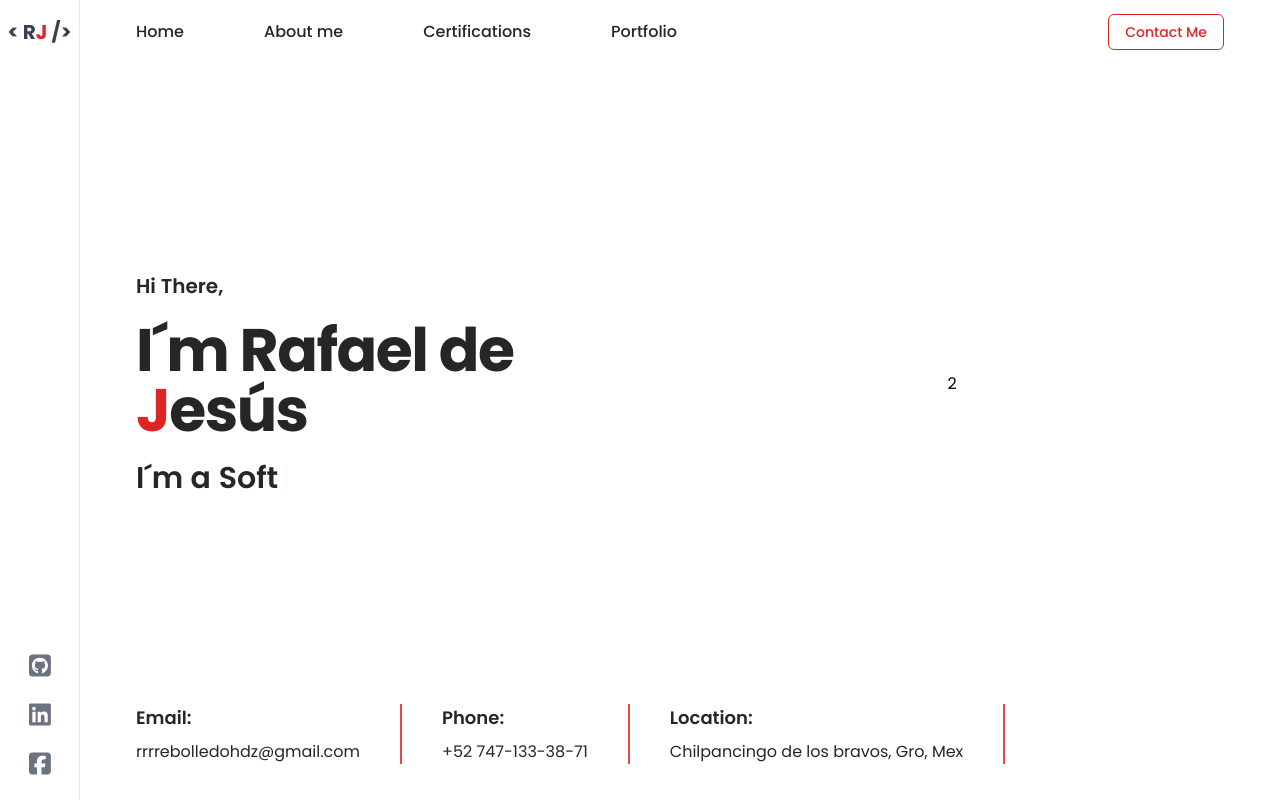
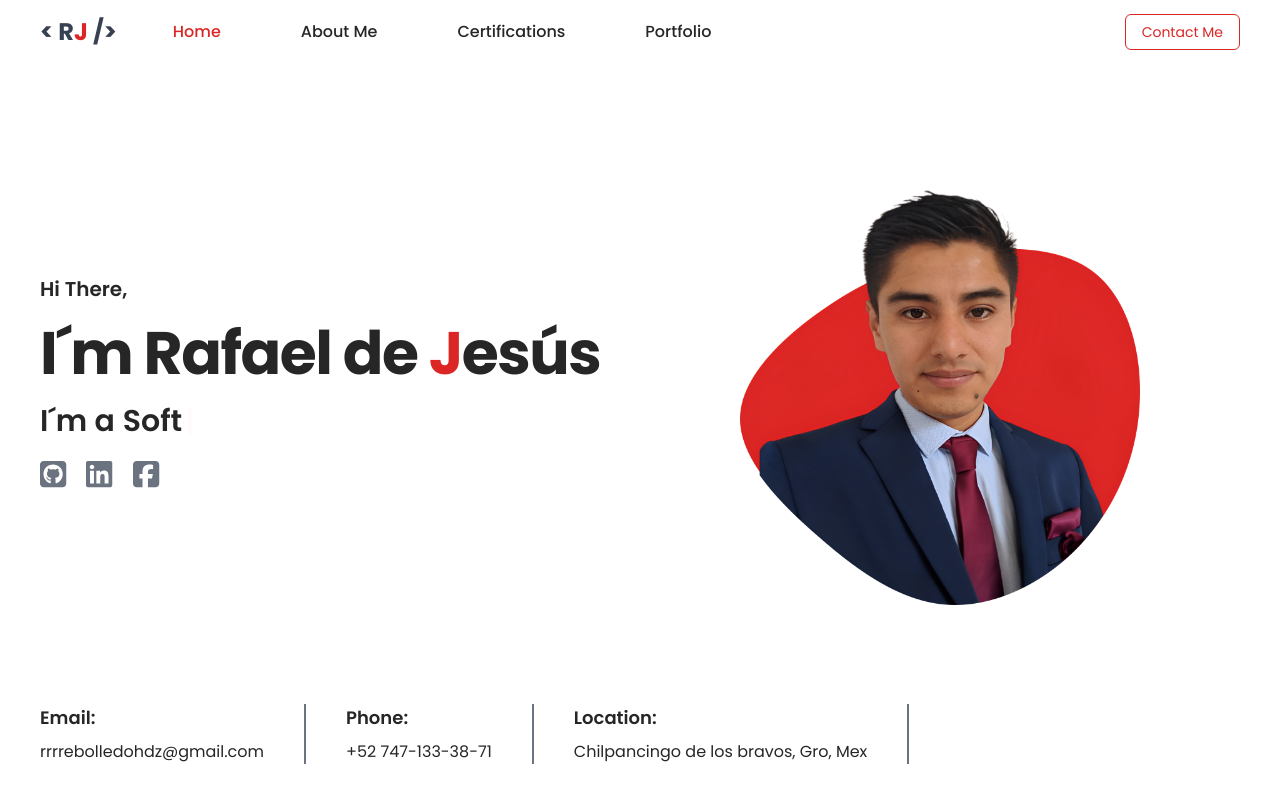
Before and after one commit to ReboDev94/portfoliov2, a Next.js app: page / in a window 1280 px wide. Built offline with nearby package versions, Linux system fonts and the light colour scheme.

Commit message:
refactor home

```diff
--- a/package.json
+++ b/package.json
@@ -18,6 +18,7 @@
     "@types/react": "18.0.28",
     "@types/react-dom": "18.0.11",
     "@types/uuid": "^9.0.1",
+    "classnames": "^2.3.2",
     "eslint": "8.36.0",
     "eslint-config-next": "13.2.4",
     "next": "13.2.4",
--- a/src/components/Button.tsx
+++ b/src/components/Button.tsx
@@ -1,23 +1,25 @@
 import { useMemo } from 'react';
 
+type btnVariant = 'outline-danger';
 interface Props
   extends Omit<
     React.DetailedHTMLProps<React.ButtonHTMLAttributes<HTMLButtonElement>, HTMLButtonElement>,
     'className'
   > {
-  variant?: 'outline-danger';
+  variant?: btnVariant;
 }
 
-const BASE_BUTTON_cLASS = 'rounded-md focus:ring-2 focus:outline-none px-4 h-9 text-sm flex items-center';
+const BASE_BUTTON_CLASSES = 'rounded-md focus:ring-2 focus:outline-none px-4 h-9 text-sm flex items-center';
+const OUTLINE_DANGER_CLASSES = 'focus:ring-red-300  text-red-600 border border-red-600';
 const TYPE_BTNS = {
-  'outline-danger': 'focus:ring-red-300  text-red-600 border border-red-600',
+  'outline-danger': OUTLINE_DANGER_CLASSES,
 };
 
 export const Button = ({ variant = 'outline-danger', ...props }: Props) => {
   const computedClass = useMemo(() => TYPE_BTNS[variant], [variant]);
 
   return (
-    <button className={`${BASE_BUTTON_cLASS} ${computedClass}`} {...props}>
+    <button className={`${BASE_BUTTON_CLASSES} ${computedClass}`} {...props}>
       Contact Me
     </button>
   );
--- /dev/null
+++ b/src/components/ContactInformation.tsx
@@ -0,0 +1,52 @@
+
+import Link from 'next/link';
+import { v4 as uuidv4 } from 'uuid';
+
+type IContactInformation = {
+  label: string;
+  value: string;
+  link?: string;
+};
+
+const contactInformation: IContactInformation[] = [
+  {
+    label: 'Email',
+    value: 'rrrrebolledohdz@gmail.com',
+    link: 'mailto:rrrrebolledohdz@gmail.com',
+  },
+  {
+    label: 'Phone',
+    value: '+52 747-133-38-71',
+    link: 'https://api.whatsapp.com/send?phone=7471333871',
+  },
+  {
+    label: 'Location',
+    value: 'Chilpancingo de los bravos, Gro, Mex',
+  },
+];
+
+const ContactInformation = () => {
+  return (
+    <div className="flex">
+      {contactInformation.map(({ label, value, link }) => (
+        <div
+          key={uuidv4()}
+          className="text-neutral-800 flex flex-col gap-2 first-of-type:pl-0 px-10 border-r-2 border-r-gray-500"
+        >
+          <span className="font-semibold text-lg">{label}:</span>
+          {link ? (
+            <Link href={link} passHref legacyBehavior className="cursor-pointer font-normal select-text">
+              <a target="_blank" rel="noreferrer">
+                {value}
+              </a>
+            </Link>
+          ) : (
+            <span className="font-normal select-text">{value}</span>
+          )}
+        </div>
+      ))}
+    </div>
+  );
+}
+
+export default ContactInformation
--- a/src/components/Layout.tsx
+++ b/src/components/Layout.tsx
@@ -1,5 +1,6 @@
 import React, { ReactNode } from 'react';
 import Head from 'next/head';
+import NavBar from '@/components/NavBar';
 
 type LayoutProps = {
   children: ReactNode;
@@ -14,7 +15,10 @@ const Layout = ({ children }: LayoutProps) => {
         <meta name="viewport" content="width=device-width, initial-scale=1" />
         <link rel="icon" href="/favicon.ico" />
       </Head>
-      <main>{children}</main>
+      <main>
+        <NavBar />
+        {children}
+      </main>
     </>
   );
 };
--- a/src/components/Logo.tsx
+++ /dev/null
@@ -1,14 +0,0 @@
-import React from 'react';
-
-const Logo = () => {
-  return (
-    <>
-      <h1 className="text-gray-700 font-bold text-xl">
-        <span>{'< R'}</span>
-        <span className="text-red-600">{'J '}</span>
-        <span>{'/>'}</span>
-      </h1>
-    </>
-  );
-};
-export default Logo;
--- a/src/components/NavBar.tsx
+++ b/src/components/NavBar.tsx
@@ -1,7 +1,50 @@
+import Link from 'next/link';
+import classNames from 'classnames';
+import { useRouter } from 'next/router';
 import { Button } from '@/components/Button';
 
-const navLinkClass = `
-text-neutral-800
+const LINKS = [
+  {
+    label: 'Home',
+    path: '/',
+  },
+  {
+    label: 'About Me',
+    path: '/about',
+  },
+  {
+    label: 'Certifications',
+    path: '/certifications',
+  },
+  {
+    label: 'Portfolio',
+    path: '/portfolio',
+  },
+];
+
+const NavBar = () => {
+  const router = useRouter();
+
+  return (
+    <nav>
+      <div className="container mx-auto px-4 sm:px-6 md:px-10">
+        <div className="flex items-center justify-between h-16">
+          <div className="flex items-center">
+            <div className="min-w-max">
+              <h1 className="text-gray-700 font-bold text-2xl">
+                <span>{'< R'}</span>
+                <span className="text-red-600">{'J '}</span>
+                <span>{'/>'}</span>
+              </h1>
+            </div>
+            <div className="hidden md:block">
+              <ul className="text-base font-medium flex items-center gap-20 ml-14">
+                {LINKS.map(({ label, path }) => (
+                  <Link
+                    key={path}
+                    href={path}
+                    className={classNames(
+                      `text-neutral-800
                     hover:cursor-pointer
                     relative
                     after:absolute
@@ -13,20 +56,21 @@ after:left-0
                     after:-bottom-[5px]
                     after:rounded-xl
                     after:duration-300
-after:hover:w-full
-`;
-
-const NavBar = () => {
-  return (
-    <nav className="h-16 px-14 py-3 flex justify-between items-center text-base font-medium">
-      <ul className="flex items-center gap-20">
-        <a className={`${navLinkClass}`}>Home</a>
-        <a className={`${navLinkClass}`}>About me</a>
-        <a className={`${navLinkClass}`}>Certifications</a>
-        <a className={`${navLinkClass}`}>Portfolio</a>
+                    after:hover:w-full`,
+                      { '!text-red-600': router.pathname === path }
+                    )}
+                  >
+                    {label}
+                  </Link>
+                ))}
               </ul>
-
+            </div>
+          </div>
+          <div className="hidden md:block">
             <Button />
+          </div>
+        </div>
+      </div>
     </nav>
   );
 };
--- a/src/components/ProfilePhoto.tsx
+++ b/src/components/ProfilePhoto.tsx
@@ -1,6 +1,7 @@
+import Image from 'next/image';
 
 const ProfilePhoto = () => {
-  return <div>2</div>;
+  return <Image src="/img/profile.png" alt="profile" width="400" height="400" />;
 };
 
 export default ProfilePhoto;
--- a/src/components/SocialMedia.tsx
+++ b/src/components/SocialMedia.tsx
@@ -12,21 +12,21 @@ const SocialMedia = ({ className = '' }: Props) => {
         <FontAwesomeIcon
           icon={faGithubSquare}
           className="text-gray-500 hover:text-gray-900 hover:cursor-pointer"
-          style={{ fontSize: 25 }}
+          style={{ fontSize: 30 }}
         />
       </Link>
       <Link href="https://www.linkedin.com/in/rafael-de-jesus-rebolledo-hern%C3%A1ndez-rebodev/">
         <FontAwesomeIcon
           icon={faLinkedin}
           className="text-gray-500 hover:text-blue-600 hover:cursor-pointer"
-          style={{ fontSize: 25 }}
+          style={{ fontSize: 30 }}
         />
       </Link>
       <Link href="https://www.facebook.com/rebolledohernandez">
         <FontAwesomeIcon
           icon={faFacebookSquare}
           className="text-gray-500 hover:text-blue-500 hover:cursor-pointer"
-          style={{ fontSize: 25 }}
+          style={{ fontSize: 30 }}
         />
       </Link>
     </div>
--- a/src/pages/about.tsx
+++ /dev/null
@@ -1,7 +0,0 @@
-import React from 'react';
-
-const about = () => {
-  return <div>about page</div>;
-};
-
-export default about;
--- a/src/pages/index.tsx
+++ b/src/pages/index.tsx
@@ -1,47 +1,14 @@
-import Image from 'next/image';
-import Logo from '@/components/Logo';
-import NavBar from '@/components/NavBar';
+import { Typewriter } from 'react-simple-typewriter';
 import ProfilePhoto from '@/components/ProfilePhoto';
+import ContactInformation from '@/components/ContactInformation';
 import SocialMedia from '@/components/SocialMedia';
-import Link from 'next/link';
-import { Typewriter } from 'react-simple-typewriter';
-import { v4 as uuidv4 } from 'uuid';
 
-type IContactInformation = {
-  label: string;
-  value: string;
-  link?: string;
-};
-
-const contactInformation: IContactInformation[] = [
-  {
-    label: 'Email',
-    value: 'rrrrebolledohdz@gmail.com',
-    link: 'mailto:rrrrebolledohdz@gmail.com',
-  },
-  {
-    label: 'Phone',
-    value: '+52 747-133-38-71',
-    link: 'https://api.whatsapp.com/send?phone=7471333871',
-  },
-  {
-    label: 'Location',
-    value: 'Chilpancingo de los bravos, Gro, Mex',
-  },
-];
+// import NavBar from '@/components/NavBar';
 
 export default function Home() {
   return (
-    <section className="flex">
-      <div className="w-20 h-screen border-r border-r-gray-200 flex flex-col items-center justify-between">
-        <div className="h-16 grid place-content-center">
-          <Logo />
-        </div>
-        <SocialMedia className="flex flex-col gap-5 py-5" />
-      </div>
-      <div className="flex-1 flex flex-col">
-        <NavBar />
-        <div className="flex-1 grid grid-cols-2 px-14">
+    <section className="h-[calc(100vh-4rem)] flex flex-col container mx-auto px-4 sm:px-6 md:px-10">
+      <div className="flex-1 grid grid-cols-2">
         <div className="font-semibold text-neutral-800 gap-5 flex flex-col justify-center">
           <span className="text-xl">Hi There,</span>
           <h1 className="text-6xl font-bold tracking-tight">
@@ -58,37 +25,14 @@ export default function Home() {
               words={['Software engineer', 'Full Stack Developer']}
             />
           </h4>
+          <SocialMedia className='flex gap-5'/>
         </div>
         <div className="grid place-content-center">
           <ProfilePhoto />
         </div>
       </div>
-        <div className="h-24 px-14">
-          <div className="flex">
-            {contactInformation.map(({ label, value, link }) => (
-              <div
-                key={uuidv4()}
-                className="text-neutral-800 flex flex-col gap-2 first-of-type:pl-0 px-10 border-r-2 border-r-red-500"
-              >
-                <span className="font-semibold text-lg">{label}:</span>
-                {link ? (
-                  <Link
-                    href={link}
-                    passHref
-                    legacyBehavior
-                    className="cursor-pointer font-normal select-text"
-                  >
-                    <a target="_blank" rel="noreferrer">
-                      {value}
-                    </a>
-                  </Link>
-                ) : (
-                  <span className="font-normal select-text">{value}</span>
-                )}
-              </div>
-            ))}
-          </div>
-        </div>
+      <div className="h-24">
+        <ContactInformation />
       </div>
     </section>
   );
```
Also changed, not shown: 1 other file (tests, documents, lock files or other folders). Lines whose indentation alone changed are shown as unchanged.
